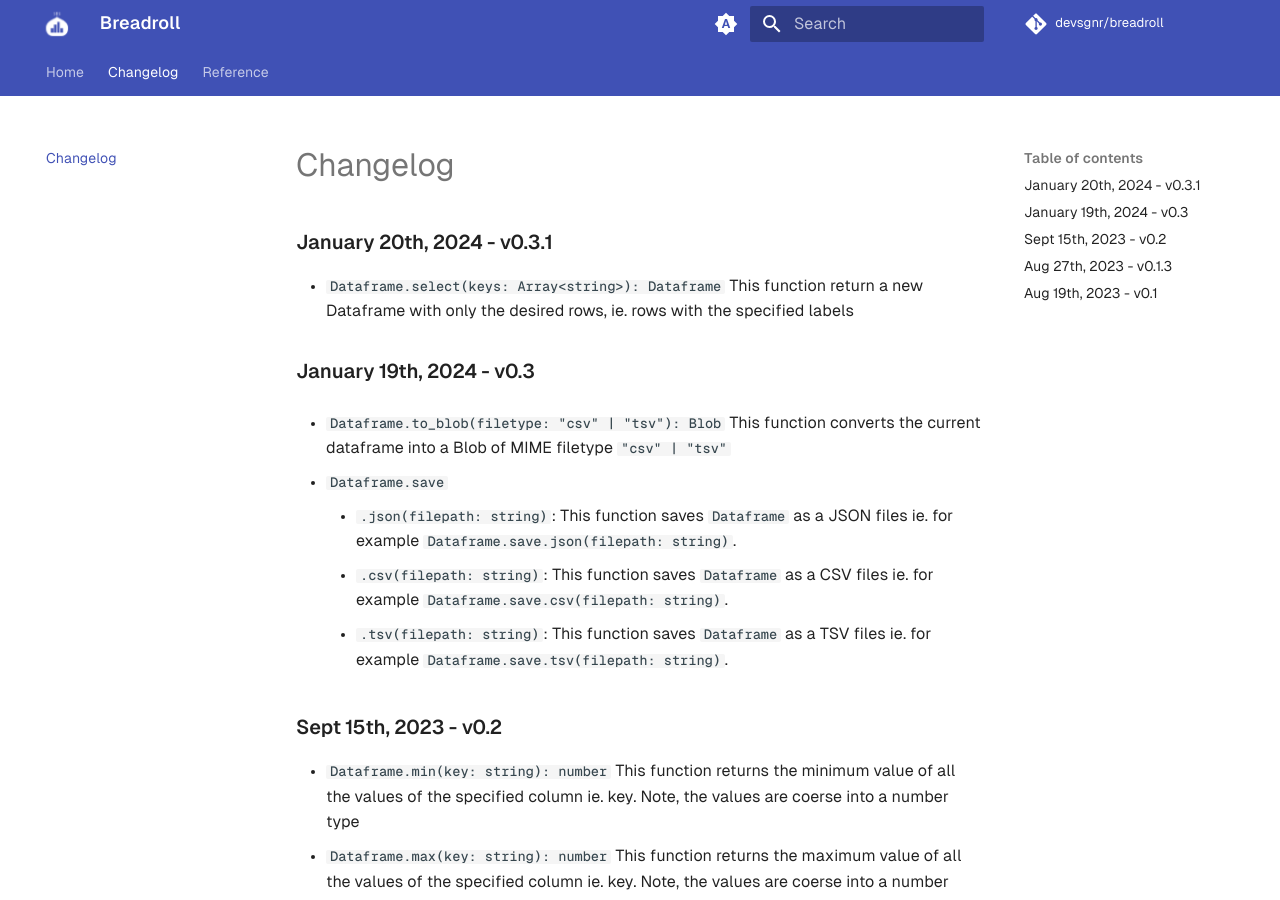
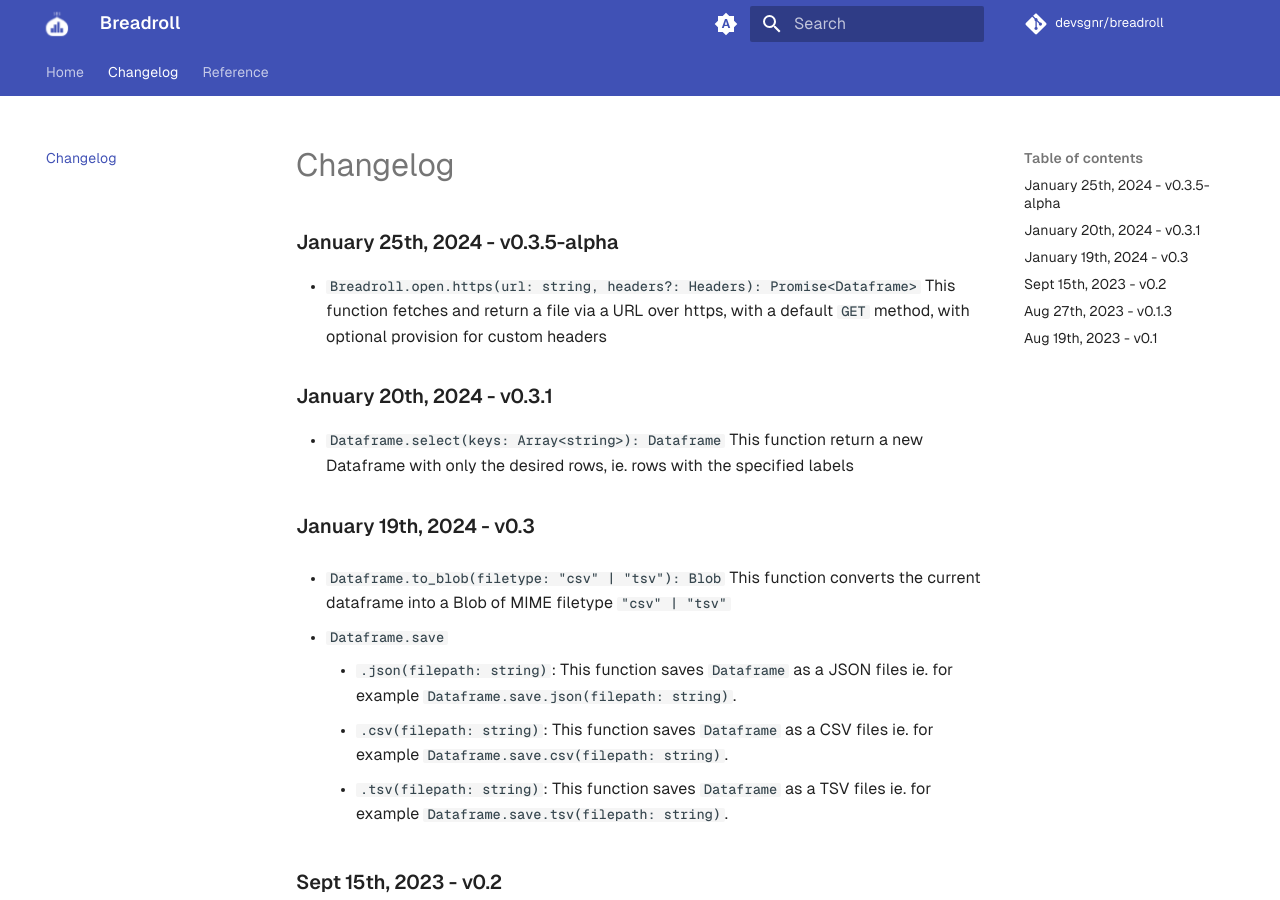
Before and after one commit to devsgnr/breadroll, an MkDocs documentation site: the page built from docs/docs/changelog.md, in a window 1280 px wide and 900 px high. Built offline with MkDocs 1.6.1 and Material for MkDocs 9.7.7, drawn with Linux system fonts in a browser that asks for light colours; comment, search, counter and statistics services are not loaded.

Commit message:
fixed typo from fetchs to fetches

```diff
--- a/docs/docs/changelog.md
+++ b/docs/docs/changelog.md
@@ -1,4 +1,8 @@
 # Changelog
+
+### **January 25th, 2024 - v0.3.5-alpha**
+
+- `Breadroll.open.https(url: string, headers?: Headers): Promise<Dataframe>` This function fetches and return a file via a URL over https, with a default `GET` method, with optional provision for custom headers
 
 ### **January 20th, 2024 - v0.3.1**
 
```
Also changed, not shown: docs/docs/reference/Breadroll/https.md (+1 -1 lines), 1 other file.
